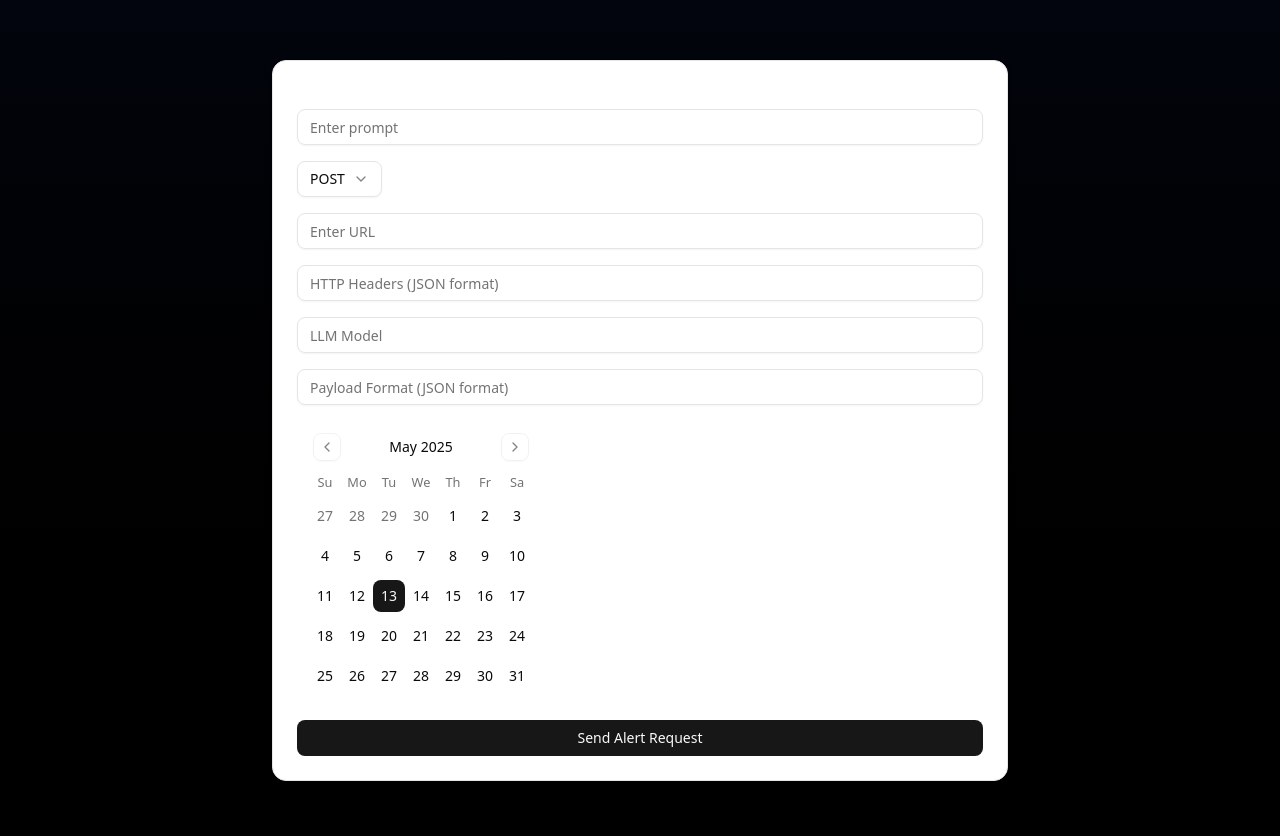
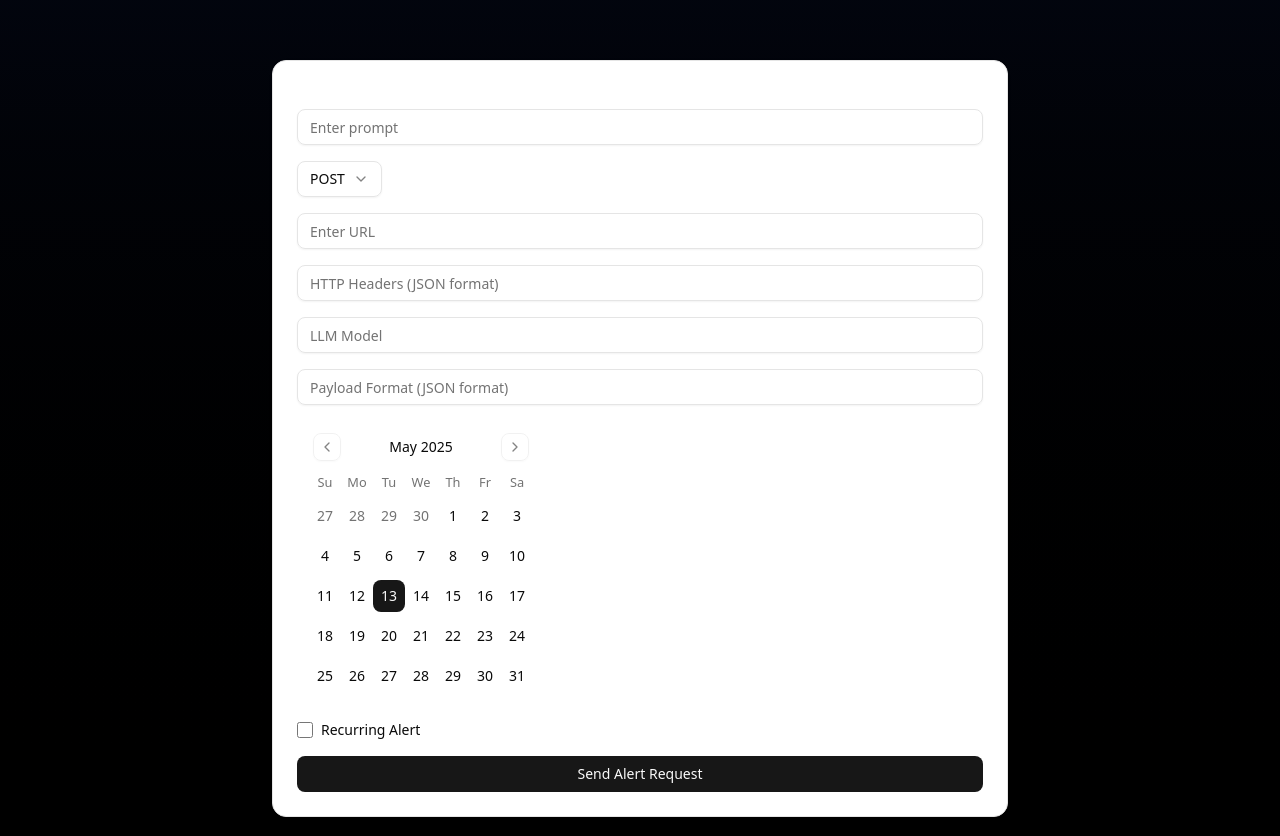
Before and after one commit to MatthewLacerda2/news-hook-frontend, a Next.js app: page /alert-requests/create-alert in a window 1280 px wide. Shown: the part 116-952 px from the top of the page. Built offline with nearby package versions, Linux system fonts and the light colour scheme.

Commit message:
updating api, isRecurring

```diff
--- a/src/app/alert-requests/create-alert/page.tsx
+++ b/src/app/alert-requests/create-alert/page.tsx
@@ -22,6 +22,7 @@ export default function CreateAlertPage() {
   const [llmModel, setLlmModel] = useState("")
   const [payloadFormat, setPayloadFormat] = useState("")
   const [maxDatetime, setMaxDatetime] = useState<Date>(new Date())
+  const [isRecurring, setIsRecurring] = useState(false)
   const [errors, setErrors] = useState<Record<string, string>>({})
   const [successMessage, setSuccessMessage] = useState("")
   const [debugResponse, setDebugResponse] = useState<unknown>(null)
@@ -71,10 +72,11 @@ export default function CreateAlertPage() {
             prompt,
             httpMethod,
             httpUrl,
-            httpHeaders: httpHeaders ? JSON.parse(httpHeaders) : {},
+            httpHeaders: httpHeaders ? JSON.parse(httpHeaders) : null,
             llmModel,
-            payloadFormat: payloadFormat ? JSON.parse(payloadFormat) : {},
+            payloadFormat: payloadFormat ? JSON.parse(payloadFormat) : null,
             maxDatetime,
+            isRecurring,
           }
         })
 
@@ -162,6 +164,19 @@ export default function CreateAlertPage() {
             {errors.maxDatetime && <p className="text-red-500 text-sm mt-1">{errors.maxDatetime}</p>}
           </div>
 
+          <div className="flex items-center gap-2">
+            <input
+              type="checkbox"
+              id="isRecurring"
+              checked={isRecurring}
+              onChange={(e) => setIsRecurring(e.target.checked)}
+              className="h-4 w-4 rounded border-gray-300 text-primary focus:ring-primary"
+            />
+            <label htmlFor="isRecurring" className="text-sm font-medium">
+              Recurring Alert
+            </label>
+          </div>
+
           <Button
             onClick={handleSubmit}
             className="w-full"
--- a/src/client-sdk/apis/LlmModelsApi.ts
+++ b/src/client-sdk/apis/LlmModelsApi.ts
@@ -15,19 +15,12 @@
 
 import * as runtime from '../runtime';
 import type {
-  HTTPValidationError,
   LLMModelListResponse,
 } from '../models/index';
 import {
-    HTTPValidationErrorFromJSON,
-    HTTPValidationErrorToJSON,
     LLMModelListResponseFromJSON,
     LLMModelListResponseToJSON,
 } from '../models/index';
-
-export interface ListLlmModelsApiV1LlmModelsGetRequest {
-    activesOnly?: boolean;
-}
 
 /**
  *
@@ -35,15 +28,11 @@ export interface ListLlmModelsApiV1LlmModelsGetRequest {
 export class LlmModelsApi extends runtime.BaseAPI {
 
     /**
-     * List available LLM models. If actives_only is True (default), only return active models. If actives_only is False, return all models.
+     * List all active LLM models.
      * List Llm Models
      */
-    async listLlmModelsApiV1LlmModelsGetRaw(requestParameters: ListLlmModelsApiV1LlmModelsGetRequest, initOverrides?: RequestInit | runtime.InitOverrideFunction): Promise<runtime.ApiResponse<LLMModelListResponse>> {
+    async listLlmModelsApiV1LlmModelsGetRaw(initOverrides?: RequestInit | runtime.InitOverrideFunction): Promise<runtime.ApiResponse<LLMModelListResponse>> {
         const queryParameters: any = {};
-
-        if (requestParameters['activesOnly'] != null) {
-            queryParameters['actives_only'] = requestParameters['activesOnly'];
-        }
 
         const headerParameters: runtime.HTTPHeaders = {};
 
@@ -58,11 +47,11 @@ export class LlmModelsApi extends runtime.BaseAPI {
     }
 
     /**
-     * List available LLM models. If actives_only is True (default), only return active models. If actives_only is False, return all models.
+     * List all active LLM models.
      * List Llm Models
      */
-    async listLlmModelsApiV1LlmModelsGet(requestParameters: ListLlmModelsApiV1LlmModelsGetRequest = {}, initOverrides?: RequestInit | runtime.InitOverrideFunction): Promise<LLMModelListResponse> {
-        const response = await this.listLlmModelsApiV1LlmModelsGetRaw(requestParameters, initOverrides);
+    async listLlmModelsApiV1LlmModelsGet(initOverrides?: RequestInit | runtime.InitOverrideFunction): Promise<LLMModelListResponse> {
+        const response = await this.listLlmModelsApiV1LlmModelsGetRaw(initOverrides);
         return await response.value();
     }
 
--- a/src/client-sdk/models/AlertPromptCreateRequestBase.ts
+++ b/src/client-sdk/models/AlertPromptCreateRequestBase.ts
@@ -58,11 +58,11 @@ export interface AlertPromptCreateRequestBase {
      */
     llmModel?: string;
     /**
-     *
+     * Whether the alert is recurring
      * @type {boolean}
      * @memberof AlertPromptCreateRequestBase
      */
-    isRecurring?: boolean | null;
+    isRecurring: boolean;
     /**
      *
      * @type {{ [key: string]: any; }}
@@ -86,6 +86,7 @@ export function instanceOfAlertPromptCreateRequestBase(value: object): value is
     if (!('prompt' in value) || value['prompt'] === undefined) return false;
     if (!('httpMethod' in value) || value['httpMethod'] === undefined) return false;
     if (!('httpUrl' in value) || value['httpUrl'] === undefined) return false;
+    if (!('isRecurring' in value) || value['isRecurring'] === undefined) return false;
     return true;
 }
 
@@ -104,7 +105,7 @@ export function AlertPromptCreateRequestBaseFromJSONTyped(json: any, ignoreDiscr
         'httpUrl': json['http_url'],
         'httpHeaders': json['http_headers'] == null ? undefined : json['http_headers'],
         'llmModel': json['llm_model'] == null ? undefined : json['llm_model'],
-        'isRecurring': json['is_recurring'] == null ? undefined : json['is_recurring'],
+        'isRecurring': json['is_recurring'],
         'payloadFormat': json['payload_format'] == null ? undefined : json['payload_format'],
         'maxDatetime': json['max_datetime'] == null ? undefined : (new Date(json['max_datetime'])),
     };
```
